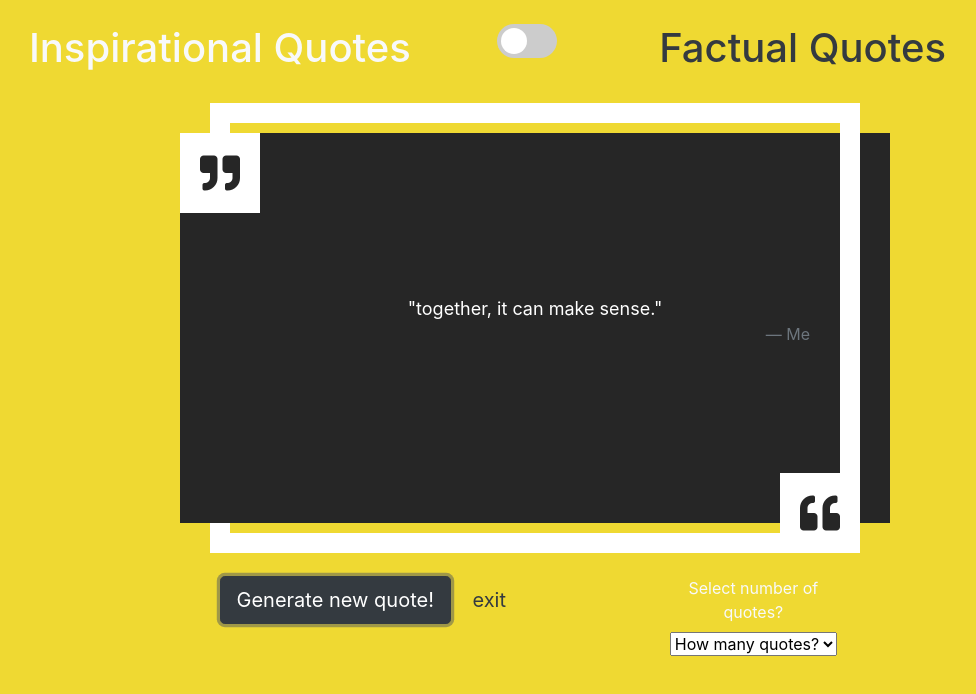
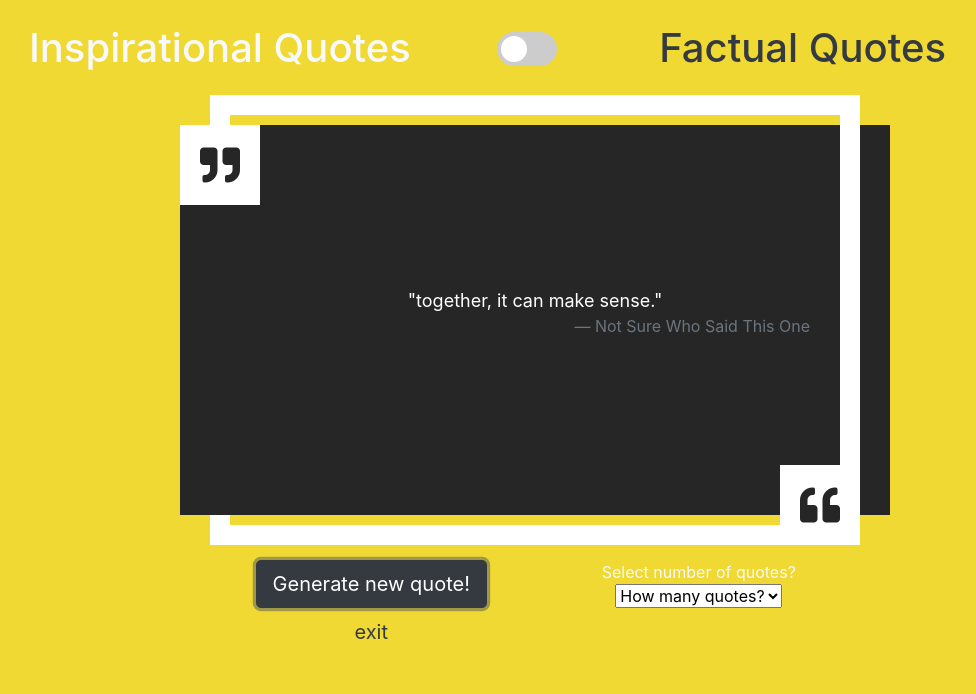
Before and after one commit to stephenshields/quote-generator, a plain HTML site: page src/home.html in a window 1280 px wide. Both pictures are taken after a click on the button "Generate new quote!". Shown: the whole page, without its empty margins (105-1081 px from the left). Drawn offline with Linux system fonts and the light colour scheme.

Commit message:
second commit

```diff
--- a/src/home.html
+++ b/src/home.html
@@ -4,7 +4,7 @@
 <head>
     <meta charset="UTF-8">
     <meta name="viewport" content="width=device-width,initial-scale=1">
-    <title>title</title>
+    <title>Quote Generator</title>
     <meta name="author" content="Stephen Shields">
     <meta name="description" content="Quote generator">
     <link rel="stylesheet" href="css/styles.css" type="text/css">
@@ -18,7 +18,7 @@
     <h1 class="text-right mt-4 text-light" id="inspo">Inspirational Quotes</h1>
 </div>
 <div class="col-2">
-            <label class="switch mt-4 text-center">
+            <label class="switch text-center">
                 <input type="checkbox" id="switch" onclick="quoteType();">
                 <span class="slider round"></span>
             </label>
@@ -42,13 +42,13 @@
         </div>
     </div>
     <div class="row">
-        <div class="offset-2 col-5 text-center mb-5">
+        <div class="offset-3 col-3 text-center mb-5">
         	<a class="btn btn-dark btn-lg" onclick="displayQuote();" href="" role="button">Generate new quote!</a>
         	<a class="btn btn-lg text-dark" href="index.html" role="button">exit</a>
         </div>
-        <div class="col-2 text-center mb-5">
+        <div class="col-3 text-center mb-5">
         	<p class="mt-0 mb-0 text-light">Select number of quotes?</p>
-        	 <select class="mdb-select md-form mt-2 mb-4 initialized" onchange="getQuoteNum();" id="select">
+        	 <select class="mdb-select md-form mt-0 mb-4 initialized" onchange="getQuoteNum();" id="select">
                                 <option value="1" disabled selected>How many quotes?</option>
                                 <option value="1">1</option>
                                 <option value="2">2</option>
--- a/src/js/main.js
+++ b/src/js/main.js
@@ -1,46 +1,21 @@
-//TYPE 1
-
-//beginning sentence array
-var inspoArrayB = ['aim for happiness and ', 'Keep growing, ', 'believe that ', 'together, ', 'with hard work '];
-
-//middle sentence array
-var inspoArrayM = ['you ', 'it ', 'things ', 'we ', 'your dreams '];
-
-//end sentence array
-var inspoArrayE = ['will be happy!', 'will stay young.', 'can make sense.', 'can do anything!', 'make mountains.'];
-
-
-//TYPE 2
-
-//beginning sentence array
-var factArrayB = ['8 out of 10 ', 'on a full moon, ', 'Nearly all ', 'most ', '10 percent of ']
-
-//middle sentence array
-var factArrayM = ['cats ', 'monsters ', 'Amreicans ', 'home owners ', 'unused furniture ']
-
-//end sentence array
-var factArrayE = ['get hit by cars.', 'grows faster than usual.', 'can smell fear.', 'cant spell mississippi.', 'are millionaires.']
-
-
-//authors array
-var authors = ['Yo Momma', 'Me', 'Some guy']
+//global variables
 var quote = "";
 var author = "";
 var value = 1;
 var quotes = "";
 
-// var xmlhttp = new XMLHttpRequest();
-//     xmlhttp.onreadystatechange = function() {
-//         if (this.readyState == 4 && this.status == 200) {
+// Retrieving data from json file
+var xmlhttp = new XMLHttpRequest();
+    xmlhttp.onreadystatechange = function() {
+        if (this.readyState == 4 && this.status == 200) {
 
-//             var response = JSON.parse(xmlhttp.responseText);
-//             quotes = response.quotes;
-//         }
-//     };
-//     xmlhttp.open("GET", "js/quotes.json", true);
-//     xmlhttp.send();
+            var response = JSON.parse(xmlhttp.responseText);
+            quotes = response.quotes;
+        }
+    };
 
-//     console.log(quotes);
+    xmlhttp.open("GET", "/js/quotes.json", true);
+    xmlhttp.send();
 
 function createQuote(b, m, e, a) {
 
@@ -55,9 +30,9 @@ function createQuote(b, m, e, a) {
     var end = e[eNum];
     author = a[aNum];
 
+//assembles quote
     quote = '"' + beginning + middle + end + '"';
 
-    console.log(quote + '\n' + '-' + author);
     return quote;
     return author;
 }
@@ -68,19 +43,20 @@ function displayQuote() {
 
 	$(".blockquote").children().remove();
 
+//loop which checks which quote type is selected and displays the amount selected
 	for (var i = 0; i < value; i++) {
 
     var check = document.getElementById("switch");
     var newQuote = "";
     if (check.checked == true) {
-        newQuote = createQuote(factArrayB, factArrayM, factArrayE, authors);
+        newQuote = createQuote(quotes[1].beginning, quotes[1].middle, quotes[1].end, quotes[2].authors);
     } else {
-        newQuote = createQuote(inspoArrayB, inspoArrayM, inspoArrayE, authors);
+        newQuote = createQuote(quotes[0].beginning, quotes[0].middle, quotes[0].end, quotes[2].authors);
     }
 
+//displaying quotes
     $(".blockquote").append(
 
-        //'<p class="mb-0" id="quote" '+' i>'+"aim for happiness and you can do anything!"+'</p>' +
         "<p class='mb-0' id='quote"+i+"'>" + '\"aim for happiness\"' + "</p>" +
         "<footer class='blockquote-footer text-right' id='author"+i+"'>Some guy </footer>"
     )
@@ -88,13 +64,13 @@ function displayQuote() {
 	 var authorId = "author" + i;
      document.getElementById(quoteId.toString()).innerHTML = newQuote;
      document.getElementById(authorId.toString()).innerHTML = author;
-     console.log(value);
  }
 }
 
 function quoteType() {
 	$(".blockquote").children().remove();
 
+//changing the css when the quote type is changed
     var check = document.getElementById("switch");
     var inspo = document.getElementById("inspo");
     var fact = document.getElementById("fact");
@@ -110,7 +86,6 @@ function quoteType() {
         // changing background to blue
         bg.classList.remove("yellow-background");
         bg.classList.add("blue-background");
-        displayQuote();
     } else {
         //changing "inspirational quote" color to light
         inspo.classList.remove("text-dark");
@@ -121,13 +96,12 @@ function quoteType() {
         // changing background to yellow
         bg.classList.remove("blue-background");
         bg.classList.add("yellow-background");
-         displayQuote();
     }
 }
 
 function getQuoteNum() {
+	//retriving the amount of quotes selected
     var getVal = document.getElementById("select");
-
     var val = getVal.options[getVal.selectedIndex].value;
     value = parseInt(val);
     displayQuote();
--- a/src/js/quotes.json
+++ b/src/js/quotes.json
@@ -13,6 +13,11 @@
             "middle": ["cats ", "monsters ", "Amreicans ", "home owners ", "unused furniture "],
             "end": ["get hit by cars.", "grows faster than usual.", "can smell fear.", "cant spell mississippi.", "are millionaires."]
 
+        },
+
+        {
+            "authors": ["Me ", "Gandhi ", "Santa Claus", "Not Sure Who Said This One", "Some Guy"]
+
         }
     ]
 }
--- a/src/scss/styles.scss
+++ b/src/scss/styles.scss
@@ -18,16 +18,16 @@
 	margin-top: 28%;
 	margin-right: 20%;
 	font-size: 60px;
-	transform: rotate(-26deg);
+	transform: rotate(-25.5deg);
 }
 
 #btn-tilt{
-	transform: rotate(-26deg);
+	transform: rotate(-25.5deg);
 }
 
 .box-space{
 	width: 100%;
-	height: 31rem;
+	height: 30rem;
 }
 .box {
 	position: relative;
@@ -123,6 +123,7 @@
   width: 60px;
   height: 34px;
   margin-left: 30%;
+  margin-top: 17%;
 }
 
 .switch input {
```
Also changed, not shown: src/index.html (+1 -1 lines), src/css/styles.css.
